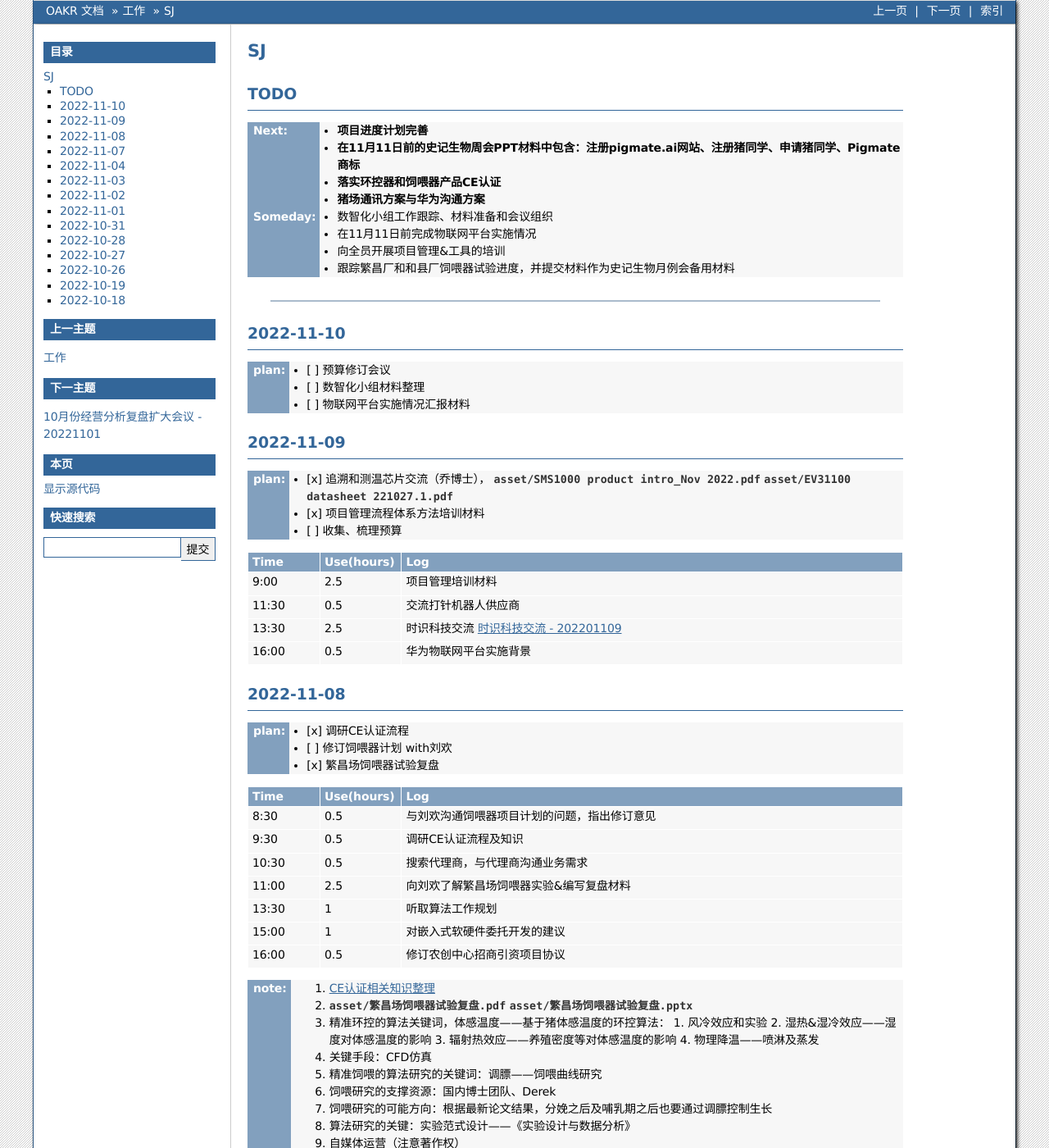
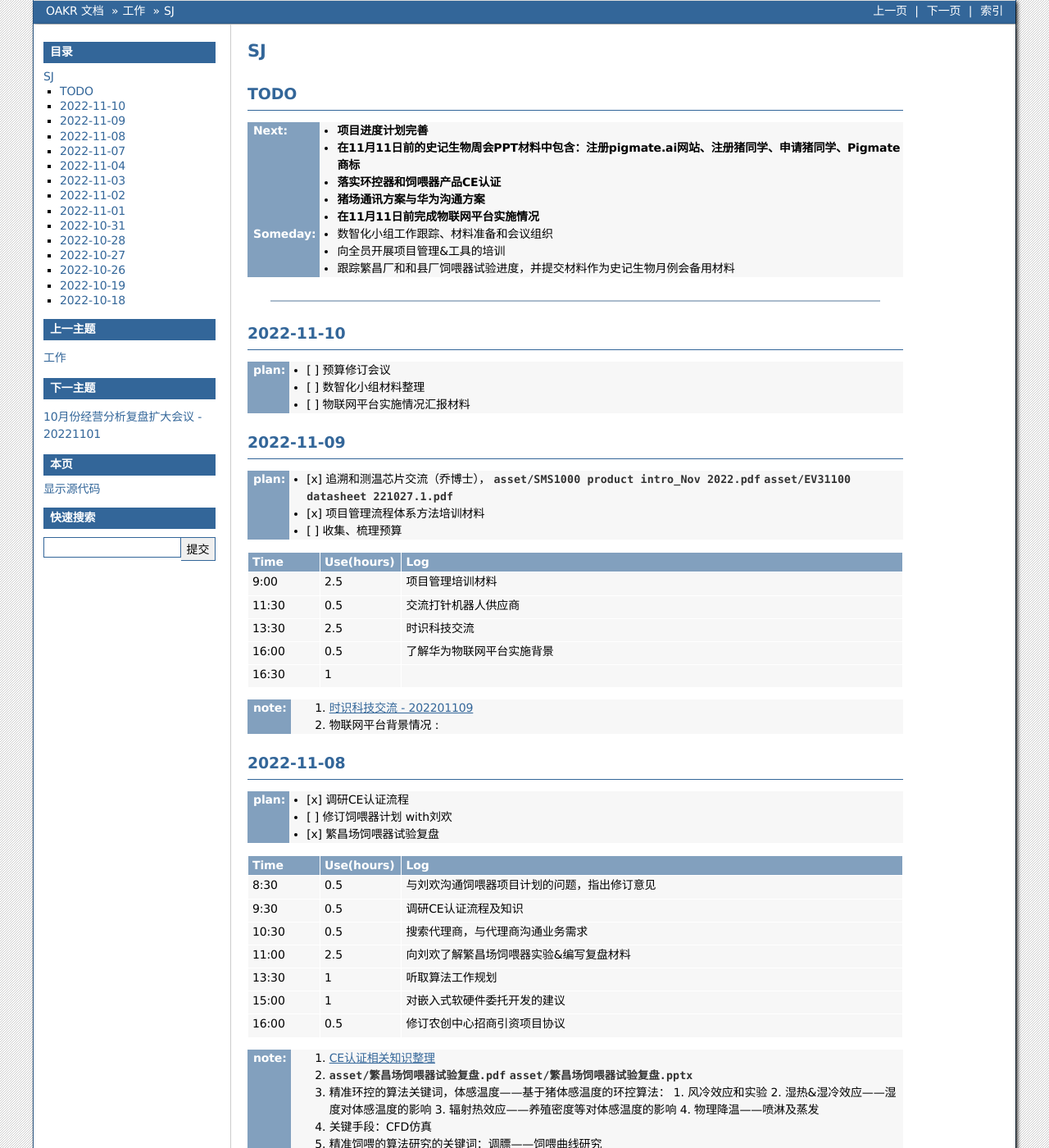
Before and after one commit to cruiurc/cruiurc.github.io, a Sphinx documentation site: the page built from source/work/sj/sj.rst, in a window 1280 px wide and 1400 px high. Shown: the whole window at 82% size. Built offline with Sphinx 7.4.7, drawn with Linux system fonts in a browser that asks for light colours.

Commit message:
20221109 work

```diff
--- a/source/work/sj/sj.rst
+++ b/source/work/sj/sj.rst
@@ -7,10 +7,10 @@ TODO
    - **在11月11日前的史记生物周会PPT材料中包含：注册pigmate.ai网站、注册猪同学、申请猪同学、Pigmate商标**
    - **落实环控器和饲喂器产品CE认证**
    - **猪场通讯方案与华为沟通方案**
+   - **在11月11日前完成物联网平台实施情况**
 
 :Someday:
    - 数智化小组工作跟踪、材料准备和会议组织
-   - 在11月11日前完成物联网平台实施情况
    - 向全员开展项目管理&工具的培训
    - 跟踪繁昌厂和和县厂饲喂器试验进度，并提交材料作为史记生物月例会备用材料
 
@@ -37,9 +37,13 @@ TODO
 
    9:00, 2.5, 项目管理培训材料
    11:30, 0.5, 交流打针机器人供应商
-   13:30, 2.5, 时识科技交流 :doc:`/work/sj/topic/时识科技交流-20221109`
-   16:00, 0.5, 华为物联网平台实施背景
+   13:30, 2.5, 时识科技交流
+   16:00, 0.5, 了解华为物联网平台实施背景
+   16:30, 1,
 
+:note:
+   1. :doc:`/work/sj/topic/时识科技交流-20221109`
+   2. 物联网平台背景情况 :
 2022-11-08
 -----------
 :plan:
```
